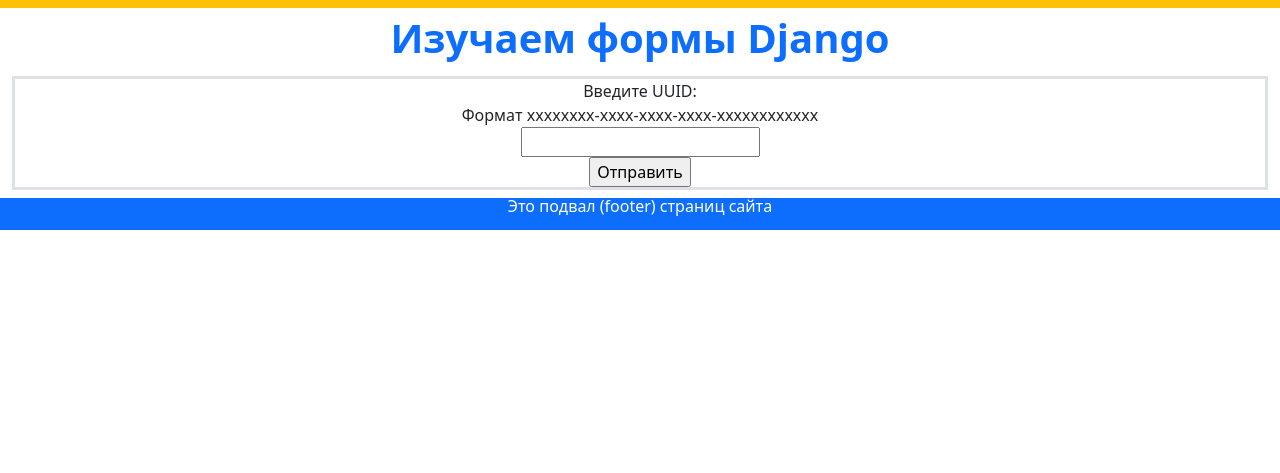
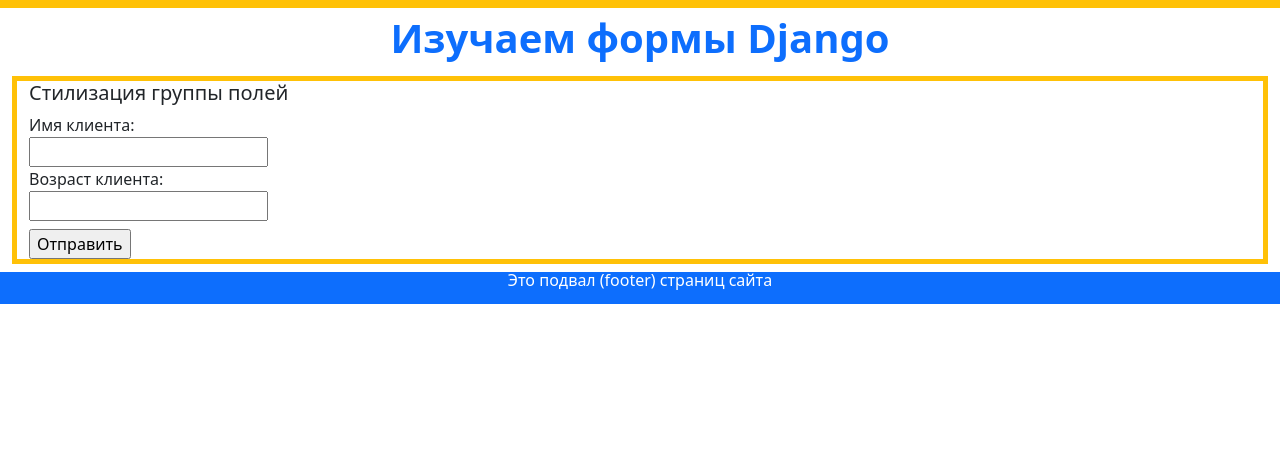
Before and after one commit to TurishevDanil/Turyshev_Radishevskiy, a Django app: page /my_form/ in a window 1280 px wide. Shown: the part 327-800 px from the top of the page. Run offline with Django 5.2, Linux system fonts and the light colour scheme; some libraries are stand-ins or nearby versions.

Commit message:
11.11.2024. .Радышевский, Турышев. ПЗ-15.  Научились пользоваться встроенными классами для создания сложных полей, попутно насоздавав кучу ознакомительных форм.

```diff
--- a/hello/firstapp/forms.py
+++ b/hello/firstapp/forms.py
@@ -1,65 +1,78 @@
 from django import forms
 
 # class UserForm(forms.Form):
-#  file = forms.FileField(label="Файл")
+#  combo_text = forms.ComboField(label='Введите данные',
+#  fields=[
+#  forms.CharField(max_length=20),
+#  forms.EmailField()])
 
 # class UserForm(forms.Form):
-#  file_path = forms.FilePathField(label="Выберите файл",
-#  path="C:/my_doc/")
+#  combo_text = forms.MultiValueField(label='Комплексное поле',
+#  fields=(
+#  forms.CharField(max_length=20),
+#  forms.EmailField()))
 
 # class UserForm(forms.Form):
-#  file_path = forms.FilePathField(label="Выберите файл",
-#  path="C:/my_doc/",
-#  allow_files="True",
-#  allow_folders="True")
+#  date_time = forms.SplitDateTimeField(label="Введите дату и время")
 
 # class UserForm(forms.Form):
-#  num = forms.FloatField(label="Введите число")
+#  name = forms.CharField(label="Имя")
+#  age = forms.IntegerField(label="Возраст")
+#  comment = forms.CharField(label="Комментарий")
 
 # class UserForm(forms.Form):
-#  ip_adres = forms.GenericIPAddressField(label="IP адрес",
-#  help_text=" Пример формата 192.0.2.0")
+#  name = forms.CharField(label="Имя")
+#  age = forms.IntegerField(label="Возраст")
+#  comment = forms.CharField(label="Комментарий",
+#  widget=forms.Textarea)
 
 # class UserForm(forms.Form):
-#  file = forms.ImageField(label="Изображение")
+#  name = forms.CharField(label="Имя", initial="Введите ФИО")
+#  age = forms.IntegerField(label="Возраст", initial=18)
+#  comment = forms.CharField(label="Комментарий",
+#  widget=forms.Textarea)
 
 # class UserForm(forms.Form):
-#  num = forms.IntegerField(label="Введите целое число")
+#  name = forms.CharField(label="Имя", initial="Введите ФИО")
+#  age = forms.IntegerField(label="Возраст", initial=18)
+#  field_order = ["age", "name"]
 
 # class UserForm(forms.Form):
-#  num = forms.JSONField(label="Данные формата JSON")
+#  name = forms.CharField(label="Имя", initial="Введите ФИО")
+#  age = forms.IntegerField(label="Возраст", initial=18)
 
 # class UserForm(forms.Form):
-#  country = forms.MultipleChoiceField(label="Выберите страны",
-#  choices=((1, "Англия"),
-#           (2, "Германия"),
-#           (3, "Испания"),
-#           (4, "Россия")))
+#  name = forms.CharField(label="Имя", help_text="Введите ФИО")
+#  age = forms.IntegerField(label="Возраст", help_text="Введите возраст")
 
 # class UserForm(forms.Form):
-#  vyb = forms.NullBooleanField(label="Вы поедете в Сочи этим летом?")
+#  name = forms.CharField(label="Имя")
+#  age = forms.IntegerField(label="Возраст")
+#  email = forms.EmailField(label="Электронный адрес")
+#  reklama = forms.BooleanField(label="Согласны получать рекламу")
 
 # class UserForm(forms.Form):
-#  reg_text = forms.RegexField(label="Текст", regex="^[0-9][A-F][0-9]$")
+#  name = forms.CharField(label="Имя")
 
 # class UserForm(forms.Form):
-#  slug_text = forms.SlugField(label="Введите текст")
+#  name = forms.CharField(label="Имя клиента")
+#  age = forms.IntegerField(label="Возраст клиента")
 
 # class UserForm(forms.Form):
-#  time = forms.DateField(label="Введите время")
+#  name = forms.CharField(label="Имя клиента")
+#  age = forms.IntegerField(label="Возраст клиента")
 
 # class UserForm(forms.Form):
-#  city = forms.TypedMultipleChoiceField(label="Выберите город",
-#  empty_value=None,
-#  choices=((1, "Москва"),
-#           (2, "Воронеж"),
-#           (3, "Курск"),
-#           (4, "Томск")))
-
-# class UserForm(forms.Form):
-#  url_text = forms.URLField(label="Введите URL",
-#  help_text="Например http://www.yandex.ru")
+#  name = forms.CharField(label="Имя клиента", min_length=3,
+#  help_text='Не менее 3-х символов')
+#  age = forms.IntegerField(label="Возраст клиента",
+#  min_value=1, max_value=120,
+#  help_text='От 1 до 120 лет')
+#  required_css_class = "field"
+#  error_css_class = "error"
 
 class UserForm(forms.Form):
- uuid_text = forms.UUIDField(label="Введите UUID",
- help_text="Формат xxxxxxxx-xxxx-xxxx-xxxx-xxxxxxxxxxxx")
+ name = forms.CharField(label="Имя клиента",
+ widget=forms.TextInput(attrs={"class": "myfield"}))
+ age = forms.IntegerField(label="Возраст клиента",
+ widget=forms.NumberInput(attrs={"class": "myfield"}))
--- a/hello/firstapp/views.py
+++ b/hello/firstapp/views.py
@@ -32,9 +32,18 @@ def about(request):
  return render(request, "firstapp/about.html")
 
 def my_form(request):
- my_form = UserForm()
- context = {"form": my_form}
- return render(request, "firstapp/my_form.html", context)
+    if request.method == "POST":
+        userform = UserForm(request.POST)
+        if userform.is_valid():
+            name = request.POST.get("name") # получить значение поля Имя
+            age = request.POST.get("age") # получить значение поля Возраст
+            output = "<h2>Пользователь</h2><h3>Имя - {0}," \
+             " Возраст – {1} </h3 >".format(name, age)
+            return HttpResponse(output)
+    userform = UserForm()
+    return render(request, "firstapp/my_form.html", {"form": userform})
+
+
 
 def contact(request):
     my_kv = ['I квартал ->', 'II квартал ->', 'III квартал->',
--- a/hello/templates/firstapp/my_form.html
+++ b/hello/templates/firstapp/my_form.html
@@ -2,12 +2,18 @@
 {% block title %}Формы{% endblock title %}
 {% block header %}Изучаем формы Django{% endblock header %}
 {% block content %}
-<div class="container-fluid text-center my-2 border border-3">
+<div class="container-fluid text-start my-2
+ border border-5 border-warning">
+ <h5>Стилизация группы полей</h5>
  <form method="POST">
  {% csrf_token %}
- <table>
- {{ form }}
- </table>
+ <div class="form-group my-2">
+ {% for field in form %}
+ <div>{{field.label_tag}}</div>
+ <div>{{field}}</div>
+ <div class="error">{{field.errors}}</div>
+ {% endfor %}
+ </div>
  <input type="submit" value="Отправить" >
  </form>
 </div>
```
